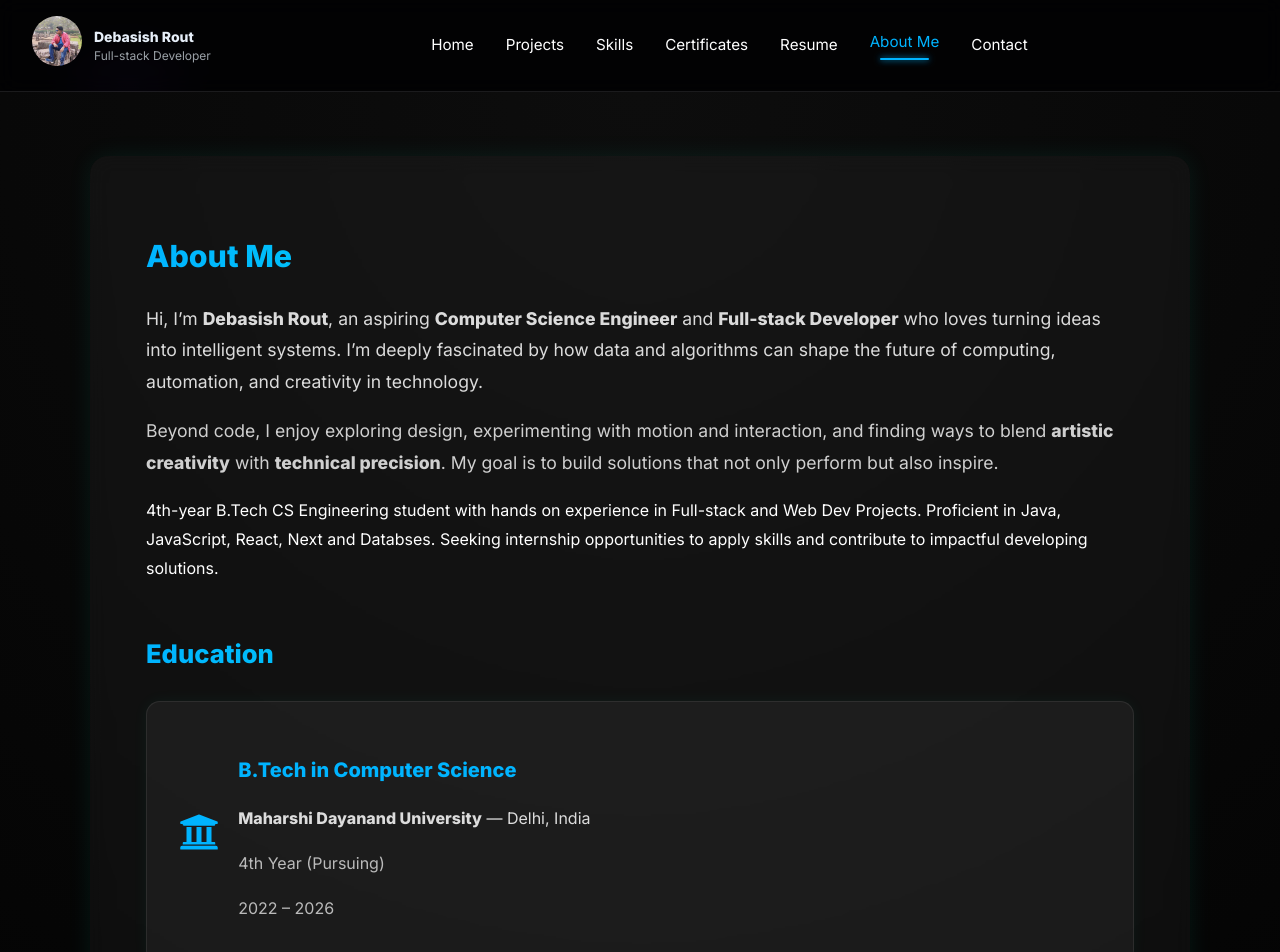
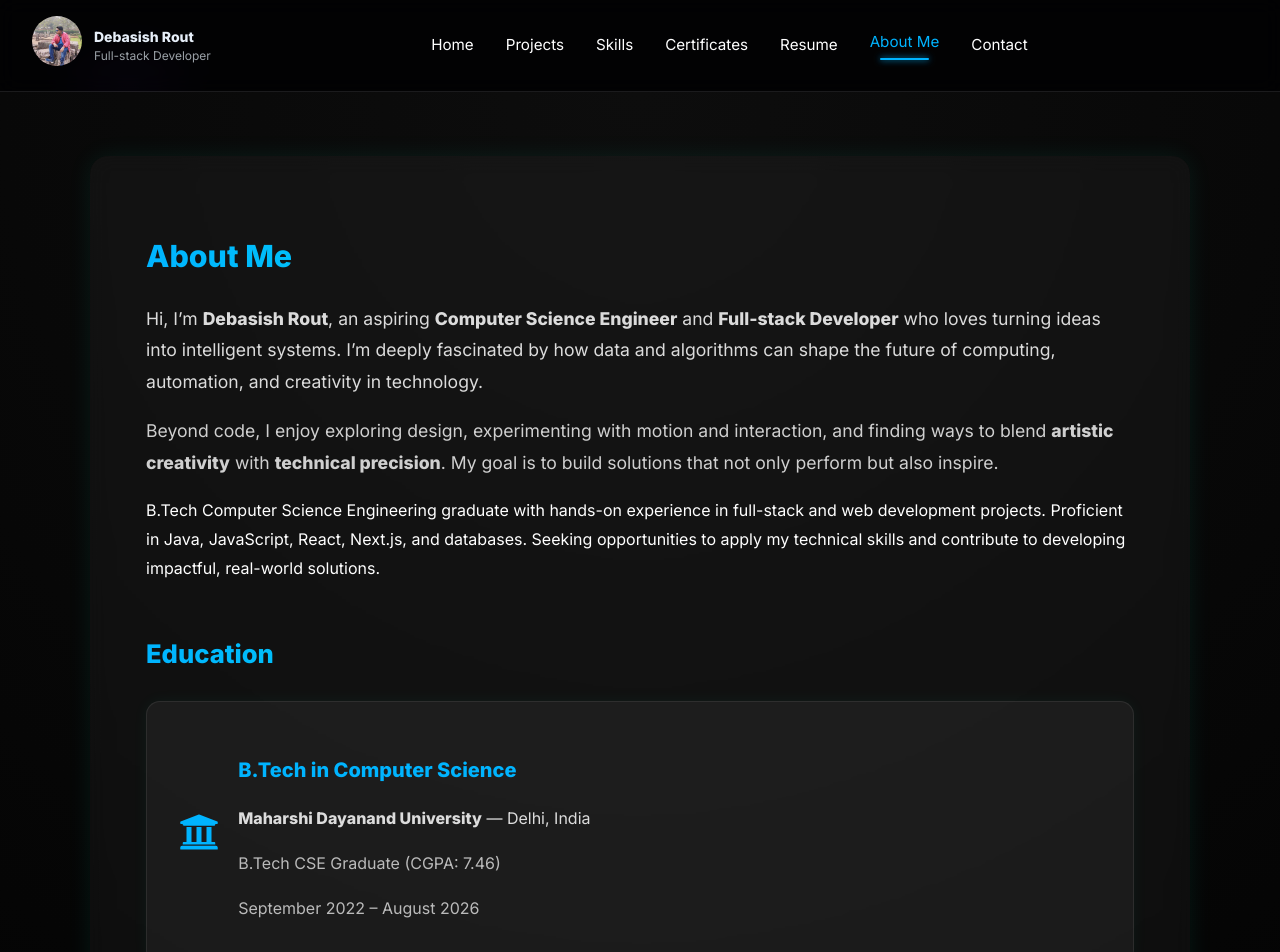
Before and after one commit to debasish2250/Portfolio, a React (Vite) app: page /about in a window 1280 px wide. Shown: the top 952 px of the page. Built offline with nearby package versions, Linux system fonts and the light colour scheme; the HTML template or start-up script is replaced by a standard one.

Commit message:
Prtfolio

```diff
--- a/src/pages/About.jsx
+++ b/src/pages/About.jsx
@@ -74,10 +74,11 @@ const AboutMe = () => {
         </p>
 
         <p>
-          4th-year B.Tech CS Engineering student with hands on experience in
-          Full-stack and Web Dev Projects. Proficient in Java, JavaScript,
-          React, Next and Databses. Seeking internship opportunities to apply
-          skills and contribute to impactful developing solutions.
+          B.Tech Computer Science Engineering graduate with hands-on experience
+          in full-stack and web development projects. Proficient in Java,
+          JavaScript, React, Next.js, and databases. Seeking opportunities to
+          apply my technical skills and contribute to developing impactful,
+          real-world solutions.
         </p>
 
         {/* --- Education Section --- */}
@@ -145,9 +146,11 @@ const AboutMe = () => {
                   <strong>Maharshi Dayanand University</strong> — Delhi, India
                 </p>
                 <p style={{ color: "rgba(255,255,255,0.7)" }}>
-                  4th Year (Pursuing)
+                  B.Tech CSE Graduate (CGPA: 7.46)
                 </p>
-                <p style={{ color: "rgba(255,255,255,0.7)" }}>2022 – 2026</p>
+                <p style={{ color: "rgba(255,255,255,0.7)" }}>
+                  September 2022 – August 2026
+                </p>
               </div>
             </motion.div>
 
--- a/src/pages/Resume.jsx
+++ b/src/pages/Resume.jsx
@@ -56,7 +56,7 @@ export default function Resume() {
               👨‍💻 DEBASISH ROUT
             </h3>
             <p style={{ margintop: 10, fontSize: 15, color: "#ccc" }}>
-              4th Year B.Tech - Computer Science | Maharshi Dayanand University
+              Graduated B.Tech - Computer Science | Maharshi Dayanand University
             </p>
             <p style={{ margin: "4px 0", fontSize: 14, color: "#aaa" }}>
               📍 Delhi, India
@@ -80,7 +80,7 @@ export default function Resume() {
           >
             <strong style={{ color: "#00b4ff" }}>Professional Summary:</strong>
             <p style={{ marginTop: 6, color: "#ccc" }}>
-              4th-year B.Tech Computer Science student experienced in Full-stack
+              B.Tech Computer Science graduate experienced in Full-stack
               Development and computer vision. Skilled in Java, JavaScript,
               TypeScript and Web Development. Passionate about building
               impactful full-stack and seeking opportunities to contribute to
```
Also changed, not shown: 1 other file (tests, documents, lock files or other folders).
